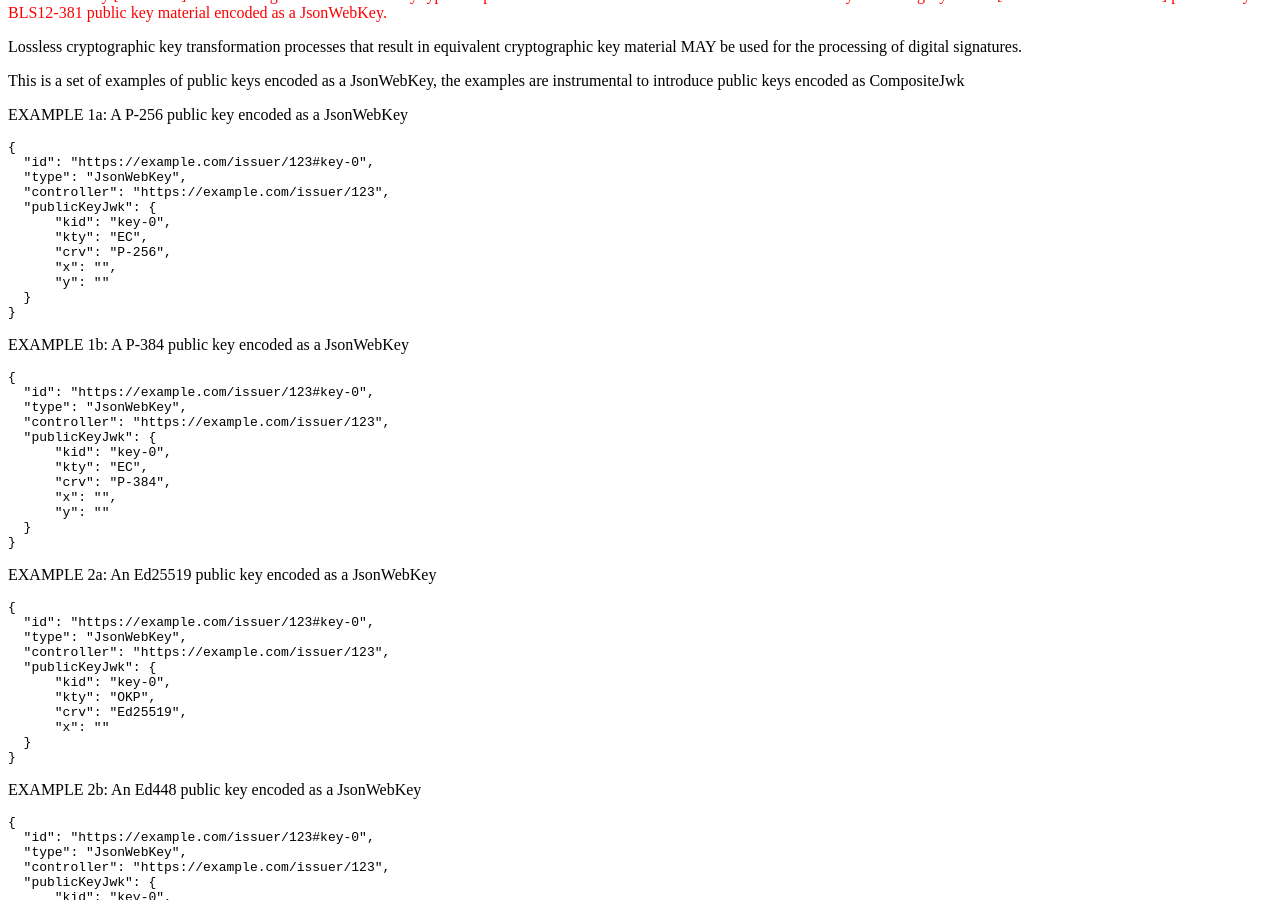
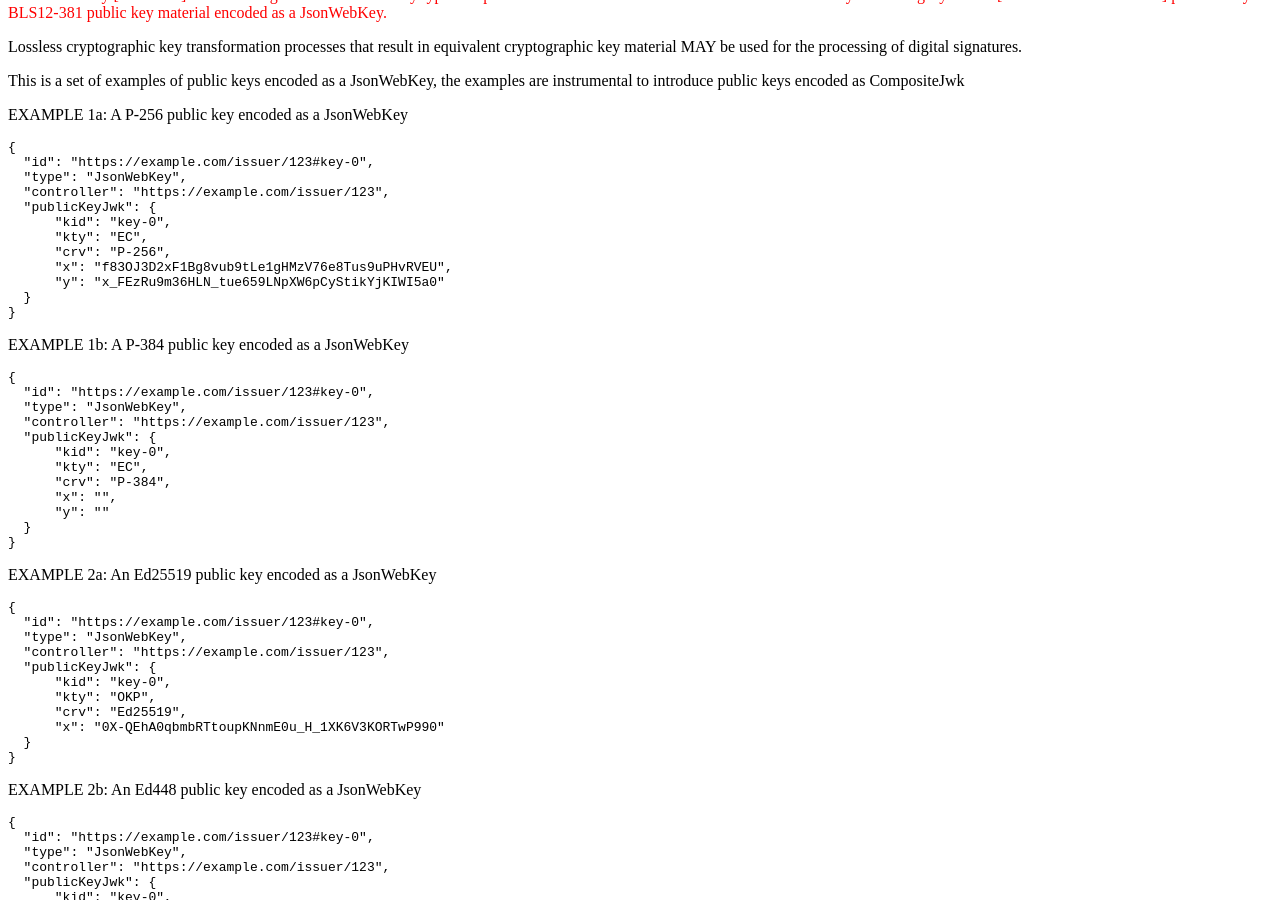
Before and after one commit to Cybersecurity-LINKS/pqt-hybrid-cryptosuites, a Jekyll site: the page built from docs/index.md, in a window 1280 px wide and 900 px high, scrolled down 764 px. Built offline with Jekyll 4.4.1, drawn with Linux system fonts in a browser that asks for light colours; some of the changed text lies outside the part shown.

Commit message:
update index.md

````diff
--- a/docs/index.md
+++ b/docs/index.md
@@ -121,8 +121,8 @@ EXAMPLE 1a: A P-256 public key encoded as a JsonWebKey
       "kid": "key-0",
       "kty": "EC",
       "crv": "P-256",
-      "x": "",
-      "y": ""
+      "x": "f83OJ3D2xF1Bg8vub9tLe1gHMzV76e8Tus9uPHvRVEU",
+      "y": "x_FEzRu9m36HLN_tue659LNpXW6pCyStikYjKIWI5a0"
   }
 }
 ```
@@ -153,7 +153,7 @@ EXAMPLE 2a: An Ed25519 public key encoded as a JsonWebKey
       "kid": "key-0",
       "kty": "OKP",
       "crv": "Ed25519",
-      "x": ""
+      "x": "0X-QEhA0qbmbRTtoupKNnmE0u_H_1XK6V3KORTwP990"
   }
 }
 ```
````
Also changed, not shown: other parts of docs/index.md (+1 -1 lines).
